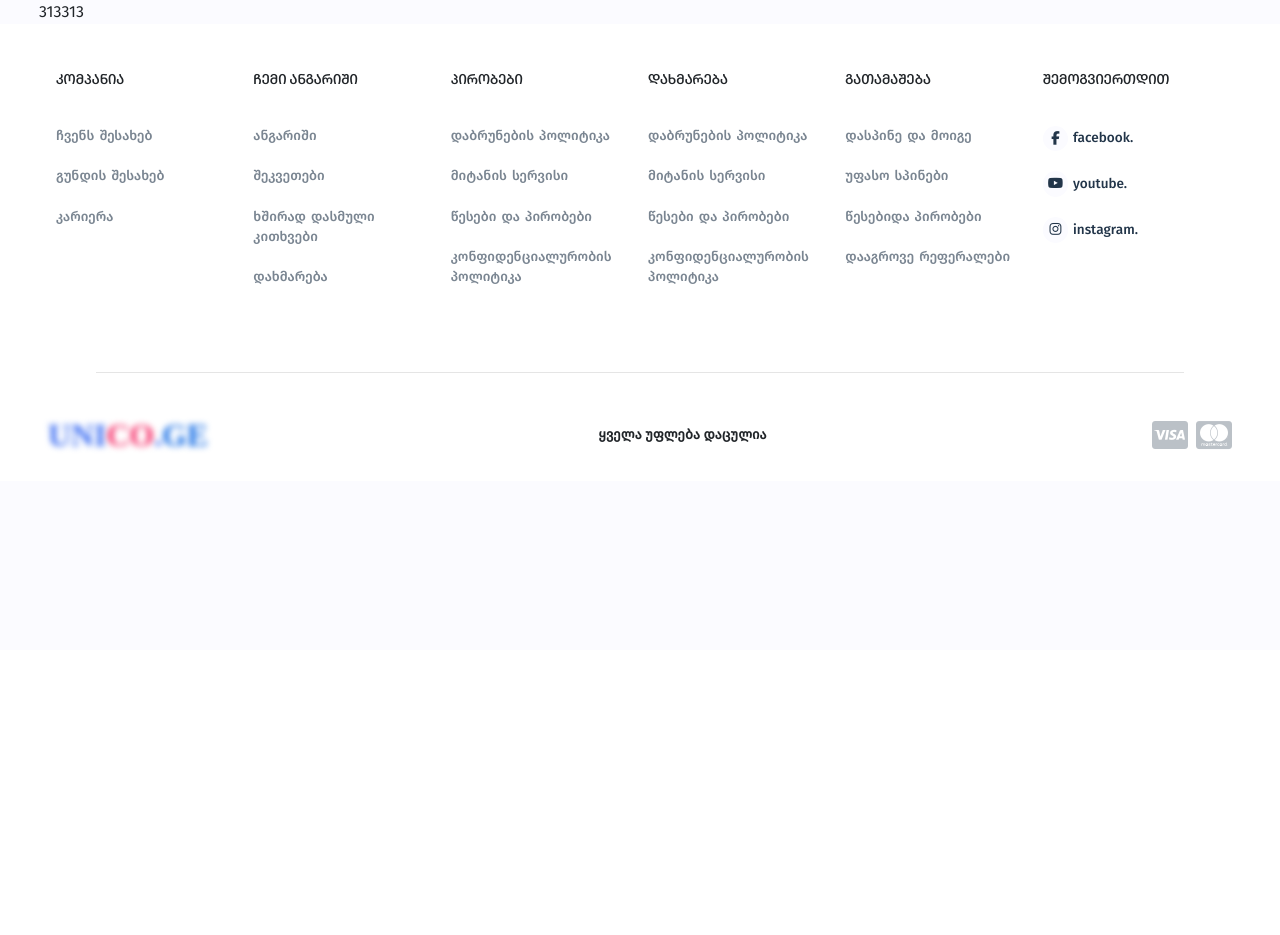
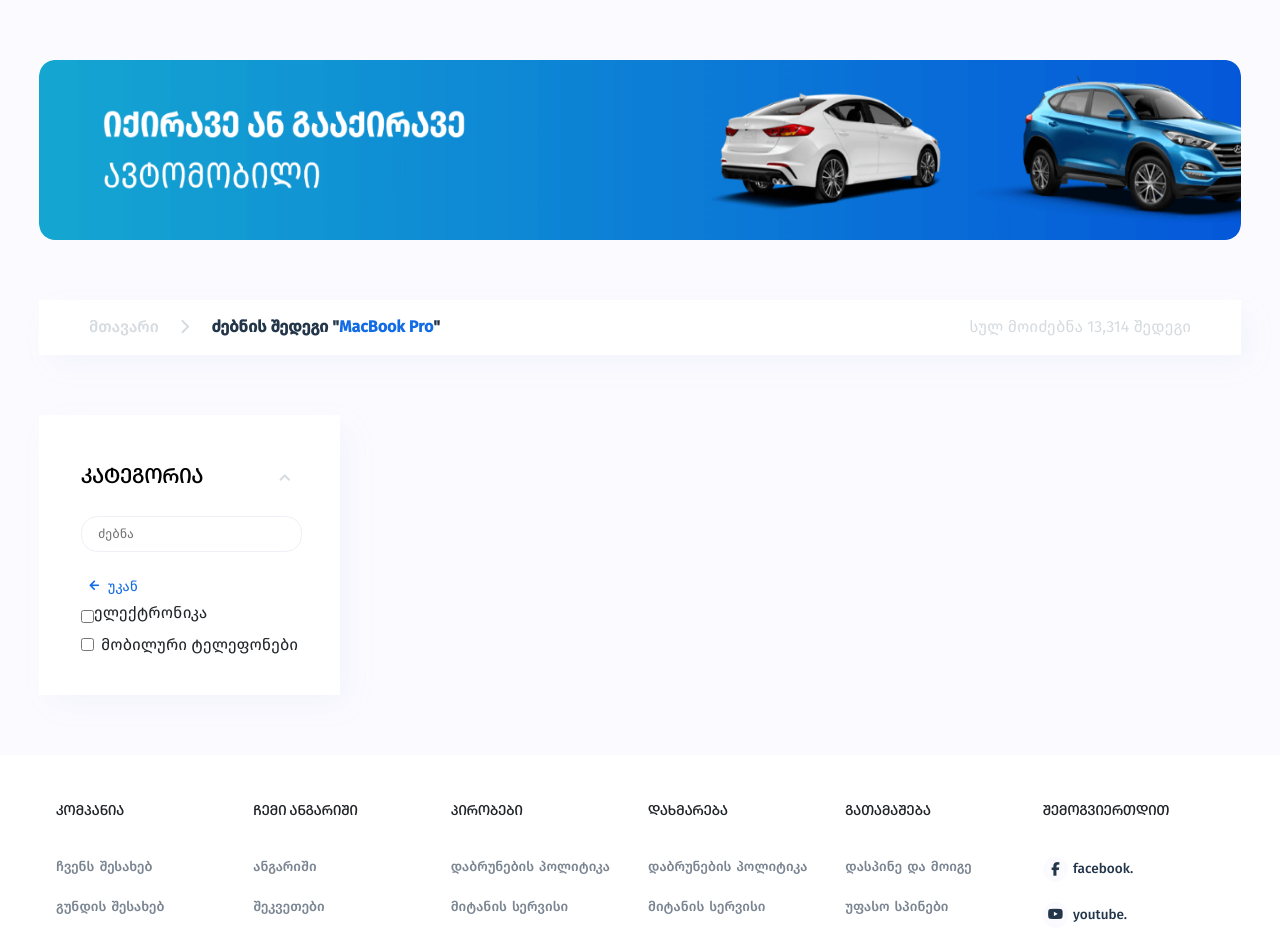
Before and after one commit to datomezz/practice, a PHP site: page /manjaro/category.html in a window 1280 px wide. Shown: the part 150-1085 px from the top of the page. Before the commit the page ends 601 px from the top, so only its background shows below. Run offline with PHP 8.4, Linux system fonts and the light colour scheme; some libraries are stand-ins or nearby versions.

Commit message:
work on project

```diff
--- a/manjaro/assets/_buisness.scss
+++ b/manjaro/assets/_buisness.scss
@@ -18,5 +18,5 @@
 }
 
 .rek-category__first {
-
+    height : 11.25rem;
 }
--- /dev/null
+++ b/manjaro/assets/_category.scss
@@ -0,0 +1,99 @@
+.search-result__container {
+    background : #fff;
+    height : 3.4375rem;
+    width : 100%;
+    padding : 0 50px;
+    box-shadow: 10px 10px 30px #6666C10D;
+
+    @include flex(row, space-between, center);
+
+    .search-result {
+        @include flex(row, flex-start, center);
+
+        .search-result__title {
+            color : #D6DBE0;
+            font-family : Firago-medium;
+            @include flex(row, center, center);
+
+            i {
+                font-size : 1.5rem;
+                margin : 0 .6rem;
+            }
+        }
+
+        .search-result__result {
+            color : $darkBlue;
+            font-family : Firago-medium;
+            font-weight : bold;
+
+            span {
+                color : $lightBlue;
+                font-family : Firago-medium;
+            }
+        }
+    }
+
+    .search-result__count {
+        color : #D6DBE0;
+    }
+}
+
+//FILTERS
+.filter__container {
+    box-shadow: 10px 10px 30px #6666C10D;
+}
+.filter__category {
+    background : #fff;
+    padding : 45px 38px 38px 42px;
+}
+
+.filter {
+    background : #fff;
+    padding : 45px 38px 38px 42px;
+
+    @include flex(column, flex-start, flex-start);
+
+    .filter__header {
+        width : 100%;
+        @include flex(row, space-between, center);
+
+        .filter__title {
+            font-family : Myriad;
+            font-size : 22px;
+        }
+
+        i {
+            font-size : 1.5rem;
+            color : #D6DBE0;
+        }
+    }
+
+    .filter__search {
+        border: 1px solid #EDF0F5;
+        font-size : .8rem;
+        border-radius : 1rem;
+        width : 100%;
+        padding : 7.5px 1rem;
+        margin : 20px 0;
+    }
+
+    .filter__back {
+        color : $lightBlue;
+        font-size : 14px;
+        @include flex(row, center, center);
+
+        i {
+            font-size : 1.2rem;
+        }
+    }
+
+    .filter__submits {
+
+        .submit__big {
+            @include flex(row, flex-start, center);
+        }
+
+    }
+
+
+}
--- a/manjaro/assets/_variables.scss
+++ b/manjaro/assets/_variables.scss
@@ -53,6 +53,19 @@ a {
 .unico-margin__y-large {
     margin-top : 8.125rem;
     margin-bottom : 8.125rem;
+}
+
+.unico-margin__y-small {
+    margin-top : 3.75rem !important;
+    margin-bottom : 3.75rem !important;
+}
+
+.unico-margin__top-small {
+    margin-top : 3.75rem !important;
+}
+
+.unico-margin__bottom-small {
+    margin-bottom : 3.75rem !important;
 }
 
 .unico-margin__buttom {
--- a/manjaro/assets/main.css
+++ b/manjaro/assets/main.css
@@ -41,6 +41,19 @@ a:hover {
 .unico-margin__y-large {
   margin-top: 8.125rem;
   margin-bottom: 8.125rem;
+}
+
+.unico-margin__y-small {
+  margin-top: 3.75rem !important;
+  margin-bottom: 3.75rem !important;
+}
+
+.unico-margin__top-small {
+  margin-top: 3.75rem !important;
+}
+
+.unico-margin__bottom-small {
+  margin-bottom: 3.75rem !important;
 }
 
 .unico-margin__buttom {
@@ -1875,9 +1888,7 @@ a:hover {
 .proposition {
   display: -ms-grid;
   display: grid;
-  grid-template: 'phone phone laptop bike' 15.625rem
- 'toys headphone laptop yard' 15.625rem
- /2.5fr 1.5fr 1.2fr 1.5fr;
+  grid-template: 'phone phone laptop bike' 15.625rem 'toys headphone laptop yard' 15.625rem /2.5fr 1.5fr 1.2fr 1.5fr;
   grid-gap: 1rem;
 }
 
@@ -2309,6 +2320,188 @@ a:hover {
 
 .rek-main__second {
   height: 24.375rem;
+}
+
+.rek-category__first {
+  height: 11.25rem;
+}
+
+.search-result__container {
+  background: #fff;
+  height: 3.4375rem;
+  width: 100%;
+  padding: 0 50px;
+  -webkit-box-shadow: 10px 10px 30px #6666C10D;
+          box-shadow: 10px 10px 30px #6666C10D;
+  display: -webkit-box;
+  display: -ms-flexbox;
+  display: flex;
+  -webkit-box-orient: horizontal;
+  -webkit-box-direction: normal;
+      -ms-flex-direction: row;
+          flex-direction: row;
+  -webkit-box-pack: justify;
+      -ms-flex-pack: justify;
+          justify-content: space-between;
+  -webkit-box-align: center;
+      -ms-flex-align: center;
+          align-items: center;
+}
+
+.search-result__container .search-result {
+  display: -webkit-box;
+  display: -ms-flexbox;
+  display: flex;
+  -webkit-box-orient: horizontal;
+  -webkit-box-direction: normal;
+      -ms-flex-direction: row;
+          flex-direction: row;
+  -webkit-box-pack: start;
+      -ms-flex-pack: start;
+          justify-content: flex-start;
+  -webkit-box-align: center;
+      -ms-flex-align: center;
+          align-items: center;
+}
+
+.search-result__container .search-result .search-result__title {
+  color: #D6DBE0;
+  font-family: Firago-medium;
+  display: -webkit-box;
+  display: -ms-flexbox;
+  display: flex;
+  -webkit-box-orient: horizontal;
+  -webkit-box-direction: normal;
+      -ms-flex-direction: row;
+          flex-direction: row;
+  -webkit-box-pack: center;
+      -ms-flex-pack: center;
+          justify-content: center;
+  -webkit-box-align: center;
+      -ms-flex-align: center;
+          align-items: center;
+}
+
+.search-result__container .search-result .search-result__title i {
+  font-size: 1.5rem;
+  margin: 0 .6rem;
+}
+
+.search-result__container .search-result .search-result__result {
+  color: #223549;
+  font-family: Firago-medium;
+  font-weight: bold;
+}
+
+.search-result__container .search-result .search-result__result span {
+  color: #116BE5;
+  font-family: Firago-medium;
+}
+
+.search-result__container .search-result__count {
+  color: #D6DBE0;
+}
+
+.filter__container {
+  -webkit-box-shadow: 10px 10px 30px #6666C10D;
+          box-shadow: 10px 10px 30px #6666C10D;
+}
+
+.filter__category {
+  background: #fff;
+  padding: 45px 38px 38px 42px;
+}
+
+.filter {
+  background: #fff;
+  padding: 45px 38px 38px 42px;
+  display: -webkit-box;
+  display: -ms-flexbox;
+  display: flex;
+  -webkit-box-orient: vertical;
+  -webkit-box-direction: normal;
+      -ms-flex-direction: column;
+          flex-direction: column;
+  -webkit-box-pack: start;
+      -ms-flex-pack: start;
+          justify-content: flex-start;
+  -webkit-box-align: start;
+      -ms-flex-align: start;
+          align-items: flex-start;
+}
+
+.filter .filter__header {
+  width: 100%;
+  display: -webkit-box;
+  display: -ms-flexbox;
+  display: flex;
+  -webkit-box-orient: horizontal;
+  -webkit-box-direction: normal;
+      -ms-flex-direction: row;
+          flex-direction: row;
+  -webkit-box-pack: justify;
+      -ms-flex-pack: justify;
+          justify-content: space-between;
+  -webkit-box-align: center;
+      -ms-flex-align: center;
+          align-items: center;
+}
+
+.filter .filter__header .filter__title {
+  font-family: Myriad;
+  font-size: 22px;
+}
+
+.filter .filter__header i {
+  font-size: 1.5rem;
+  color: #D6DBE0;
+}
+
+.filter .filter__search {
+  border: 1px solid #EDF0F5;
+  font-size: .8rem;
+  border-radius: 1rem;
+  width: 100%;
+  padding: 7.5px 1rem;
+  margin: 20px 0;
+}
+
+.filter .filter__back {
+  color: #116BE5;
+  font-size: 14px;
+  display: -webkit-box;
+  display: -ms-flexbox;
+  display: flex;
+  -webkit-box-orient: horizontal;
+  -webkit-box-direction: normal;
+      -ms-flex-direction: row;
+          flex-direction: row;
+  -webkit-box-pack: center;
+      -ms-flex-pack: center;
+          justify-content: center;
+  -webkit-box-align: center;
+      -ms-flex-align: center;
+          align-items: center;
+}
+
+.filter .filter__back i {
+  font-size: 1.2rem;
+}
+
+.filter .filter__submits .submit__big {
+  display: -webkit-box;
+  display: -ms-flexbox;
+  display: flex;
+  -webkit-box-orient: horizontal;
+  -webkit-box-direction: normal;
+      -ms-flex-direction: row;
+          flex-direction: row;
+  -webkit-box-pack: start;
+      -ms-flex-pack: start;
+          justify-content: flex-start;
+  -webkit-box-align: center;
+      -ms-flex-align: center;
+          align-items: center;
 }
 
 footer .footer__column {
@@ -2748,8 +2941,7 @@ footer .footer__brands .footer__link i {
     font-size: .92rem !important;
   }
   .proposition {
-    grid-template: 'phone phone laptop bike' 12rem
- 'toys headphone laptop yard' 12rem;
+    grid-template: 'phone phone laptop bike' 12rem 'toys headphone laptop yard' 12rem;
   }
   .slider-product .slider-product__promo {
     height: 24rem;
@@ -2893,9 +3085,7 @@ footer .footer__brands .footer__link i {
     font-size: .7rem;
   }
   .proposition {
-    grid-template: 'phone phone laptop bike' 8rem
- 'toys headphone laptop yard' 8rem
- /2.5fr 1.5fr 1.2fr 1.5fr;
+    grid-template: 'phone phone laptop bike' 8rem 'toys headphone laptop yard' 8rem /2.5fr 1.5fr 1.2fr 1.5fr;
   }
   .proposition .proposition__title {
     font-size: .8rem !important;
@@ -2970,9 +3160,7 @@ footer .footer__brands .footer__link i {
     border-radius: 50% !important;
   }
   .proposition {
-    grid-template: 'phone phone' 8rem
- 'toys headphone ' 8rem
- /2.5fr 1.5fr;
+    grid-template: 'phone phone' 8rem 'toys headphone ' 8rem /2.5fr 1.5fr;
   }
   .proposition .grid-laptop, .proposition .grid-bike, .proposition .grid-yard {
     display: none;
@@ -3011,8 +3199,7 @@ footer .footer__brands .footer__link i {
   }
   .proposition {
     grid-gap: .5rem;
-    grid-template: 'phone phone' 7.5rem
- 'toys headphone' 7.5rem;
+    grid-template: 'phone phone' 7.5rem 'toys headphone' 7.5rem;
   }
   .proposition .proposition__content {
     padding: 1rem !important;
--- a/manjaro/assets/main.scss
+++ b/manjaro/assets/main.scss
@@ -6,6 +6,8 @@
 @import "_proposition.scss";
 @import "_special.scss";
 @import "_buisness.scss";
+
+@import "_category.scss";
 
 footer {
 
--- a/manjaro/category.html
+++ b/manjaro/category.html
@@ -120,7 +120,49 @@
     </aside>
     <main class="container-fluid">
         <section class="container unico-container p-0 px-lg-4 px-md-4 px-0">
-            313313
+            <div class="row m-0 unico-margin__y-small">
+                <div class="unico-rek rek-category__first col-12 p-0 px-xl-0 px-lg-2 px-md-2 px-2">
+                    <a href="#" target="_blank">
+                        <img src="img/rek-1.png" alt="rek" class="img-fluid rek__img">
+                    </a>
+                </div>
+            </div>
+            <div class="row m-0">
+                <div class="search-result__container">
+                    <div class="search-result">
+                        <a class="search-result__title" href="#">მთავარი<i class="uil uil-angle-right-b"></i></a>
+                        <p class="search-result__result m-0">ძებნის შედეგი "<span>MacBook Pro</span>"</p>
+                    </div>
+                    <span class="search-result__count">სულ მოიძებნა 13,314 შედეგი</span>
+                </div>
+            </div>
+            <div class="row m-0 unico-margin__y-small">
+                <div class="col-3 p-0">
+                    <div class="filter__container">
+                        <div class="filter filter__category">
+                            <a href="javascript:void(0)" class="filter__header">
+                                <h3 class="filter__title m-0">კატეგორია</h3>
+                                <i class="uil uil-angle-up"></i>
+                            </a>
+                            <input type="text" class="filter__search" placeholder="ძებნა">
+                            <a class="filter__back" href="javascript:void(0)"><i class="uil uil-arrow-left"></i>უკან</a>
+                            <div class="filter__submits">
+                                <div class="submit__big ">
+                                    <input class="" type="checkbox" id="submit-1">
+                                    <label class="" for="submi-1">ელექტრონიკა</label>
+                                </div>
+                                <div class="submit__small form-check">
+                                    <input class="form-check-input" type="checkbox" id="submit-1">
+                                    <label class="form-check-label" for="submi-1">მობილური ტელეფონები</label>
+                                </div>
+                            </div>
+                        </div>
+                    </div>
+                </div>
+                <div class="col-9 p-0">
+
+                </div>
+            </div>
         </section>
     </main>
 
```
Also changed, not shown: 1 other file.
